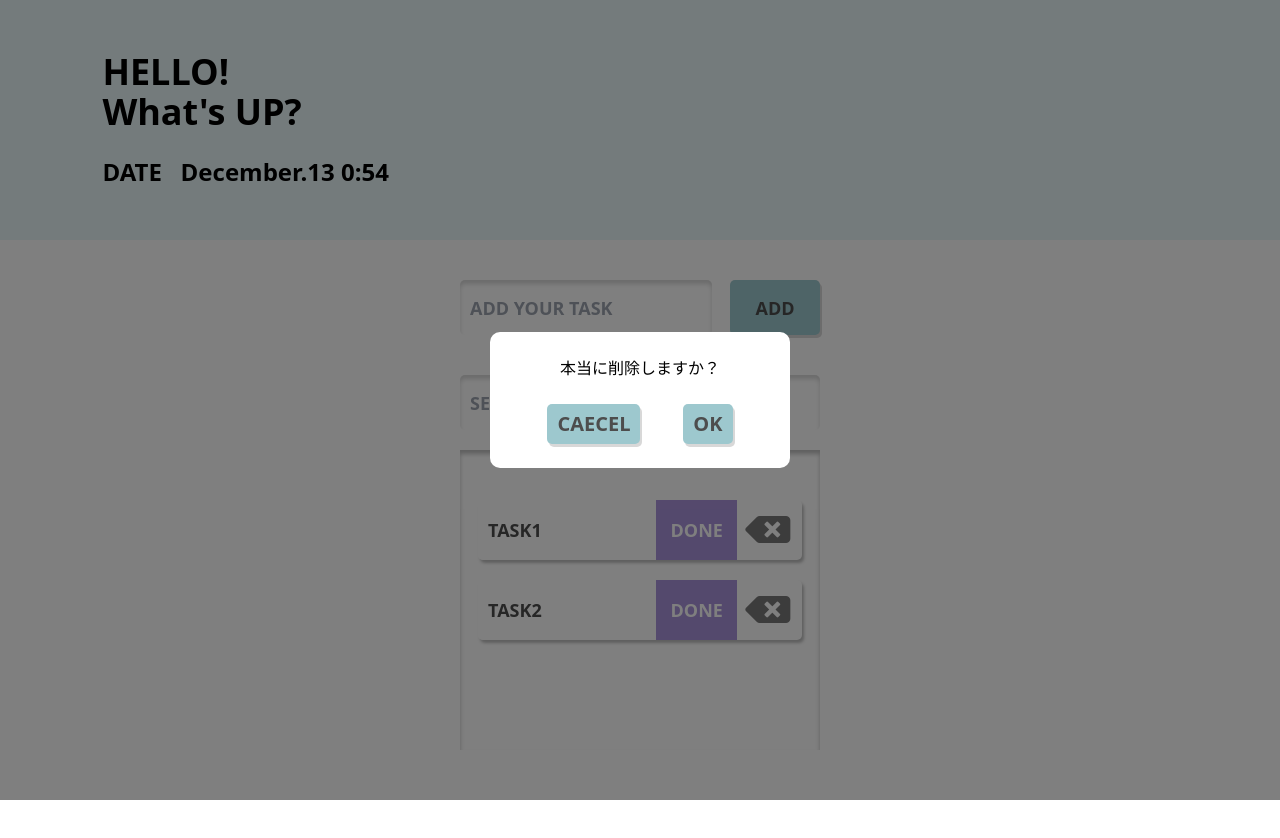
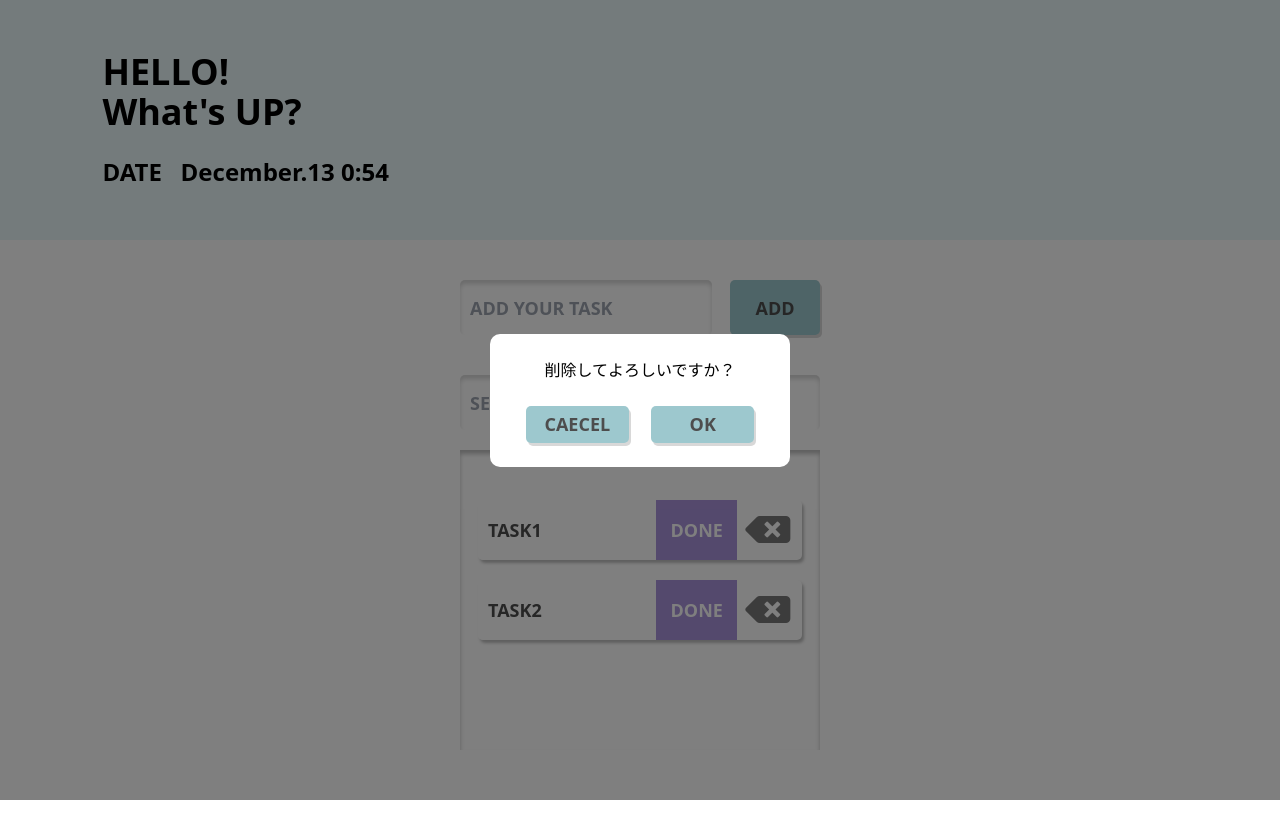
Before and after one commit to nao-uru/React-todo2, a React (Create React App) app: page / in a window 1280 px wide. Both pictures are taken after a click on the element 767 px from the left and 530 px from the top of the page. Shown: the top 838 px of the page. Built offline with nearby package versions, Linux system fonts and the light colour scheme.

Commit message:
微調整

```diff
--- a/src/components/task-components/Modal.jsx
+++ b/src/components/task-components/Modal.jsx
@@ -6,11 +6,12 @@
 
 export const Modal = ({cancel,confirm}) => {
 
+
   return ReactDOM.createPortal (
     <>
     <Container>
       <ModalContainer>
-        <div className="text-center">本当に削除しますか？</div>
+        <div className="text-center">削除してよろしいですか？</div>
         <ButtonWrapper>
           <Button onClick={cancel}>CAECEL</Button>
           <Button onClick={confirm}>OK</Button>
--- a/src/components/task-components/TaskDelete.jsx
+++ b/src/components/task-components/TaskDelete.jsx
@@ -13,12 +13,6 @@
 
   const onClickDelete = () => {
     const deleteTask = [...taskList];
-
-    // const delateOK = window.confirm('todoを削除してもいいですか？');
-    // if(delateOK === true) {
-    //   deleteTask.splice(id,1);
-    //   setTaskList(deleteTask);
-    // }
 
       deleteTask.splice(id,1);
       setTaskList(deleteTask);
--- a/src/css/modal.jsx
+++ b/src/css/modal.jsx
@@ -24,19 +24,21 @@
 
 export const ButtonWrapper = styled.div`
   display: flex;
-  justify-content: space-around;
+  justify-content: space-between;
   margin-top: 24px;
 `
 
 export const Button = styled.button`
+width:45%;
+text-align: center;
 box-shadow: 2px 3px 0px rgba(99, 99, 99, 0.25);
 border-radius: 5px;
 font-family: Noto Sans;
 font-weight: bold;
-font-size: 20px;
+font-size: 18px;
 color: #4D4D4D;
 background: #9DC8CE;
-padding: 5px 10px;
+padding: 5px;
 
 &:hover {
  background: #787878;
```
